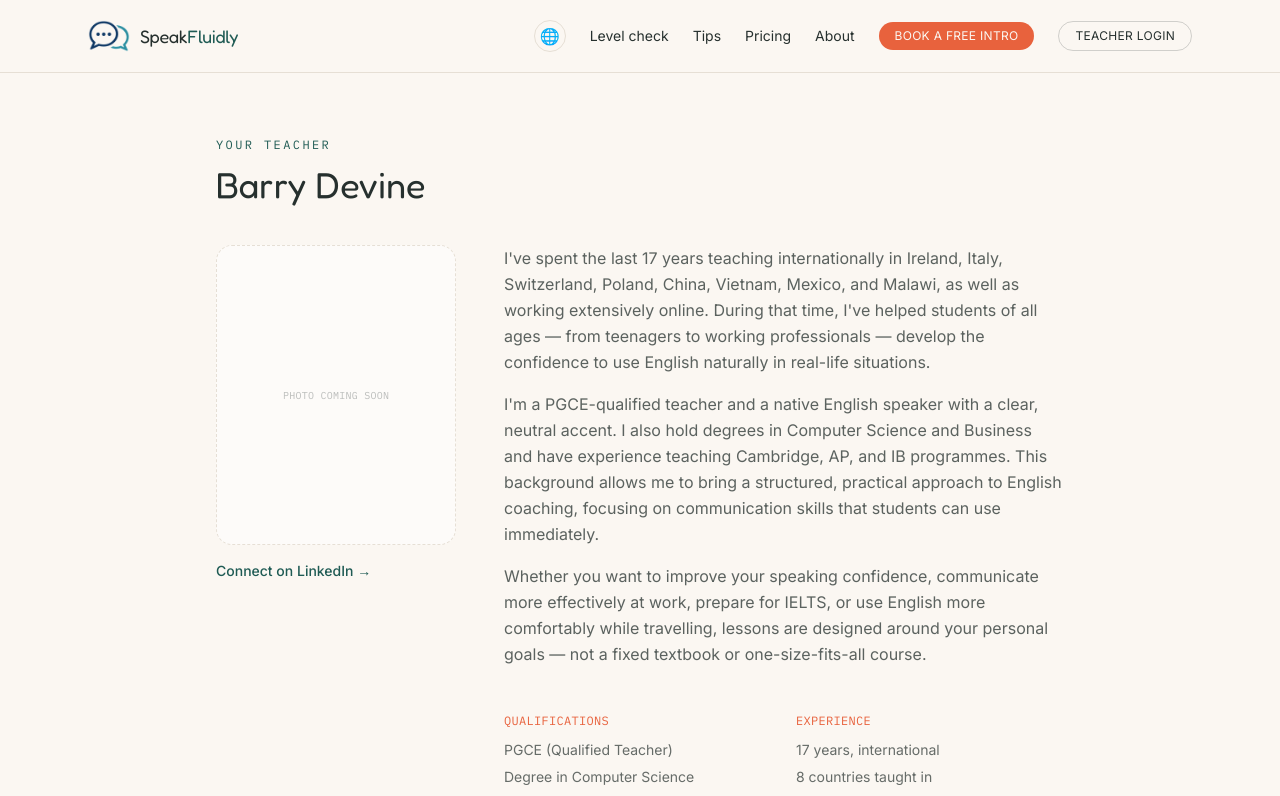
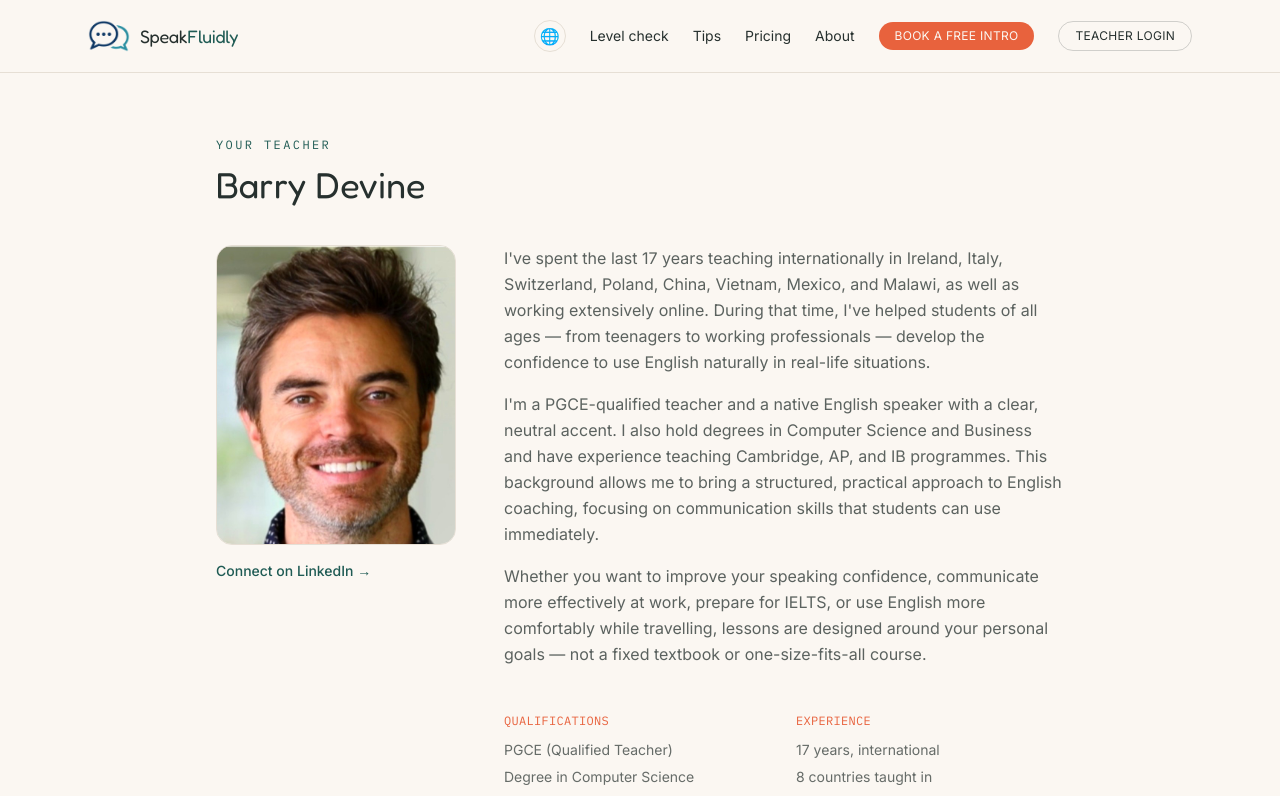
Before and after one commit to BeDevine/speakfluidly, a Next.js app: page /about in a window 1280 px wide. Shown: the top 796 px of the page. Built offline with nearby package versions, Linux system fonts and the light colour scheme.

Commit message:
Add real photo to About page

```diff
--- a/src/app/about/page.tsx
+++ b/src/app/about/page.tsx
@@ -24,11 +24,11 @@ export default function AboutPage() {
 
         <div className="mt-10 grid gap-10 md:grid-cols-[240px_1fr] md:gap-12">
           <div>
-            <div className="aspect-[4/5] w-full max-w-[240px] rounded-2xl border border-dashed border-line bg-white/50 flex items-center justify-center">
-              <span className="font-mono text-[10px] uppercase tracking-wide text-ink/30 text-center px-4">
-                Photo coming soon
-              </span>
-            </div>
+            <img
+              src="/barry-devine.jpg"
+              alt="Barry Devine, English teacher"
+              className="aspect-[4/5] w-full max-w-[240px] rounded-2xl border border-line object-cover"
+            />
             <a
               href="https://www.linkedin.com/in/barrydevine/"
               target="_blank"
```
Also changed, not shown: public/barry-devine.jpg (added).
